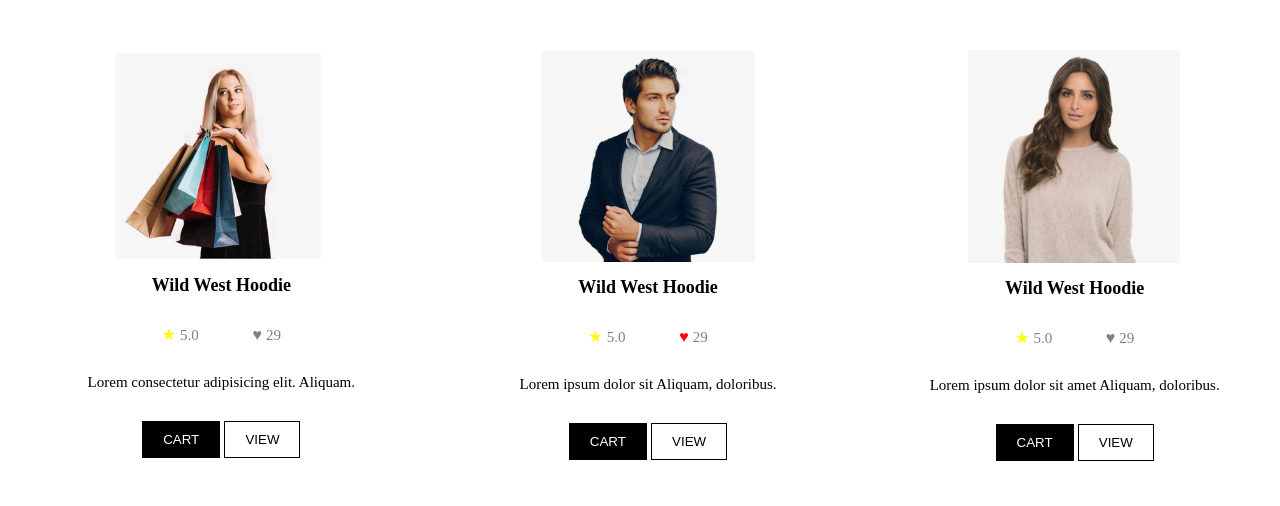
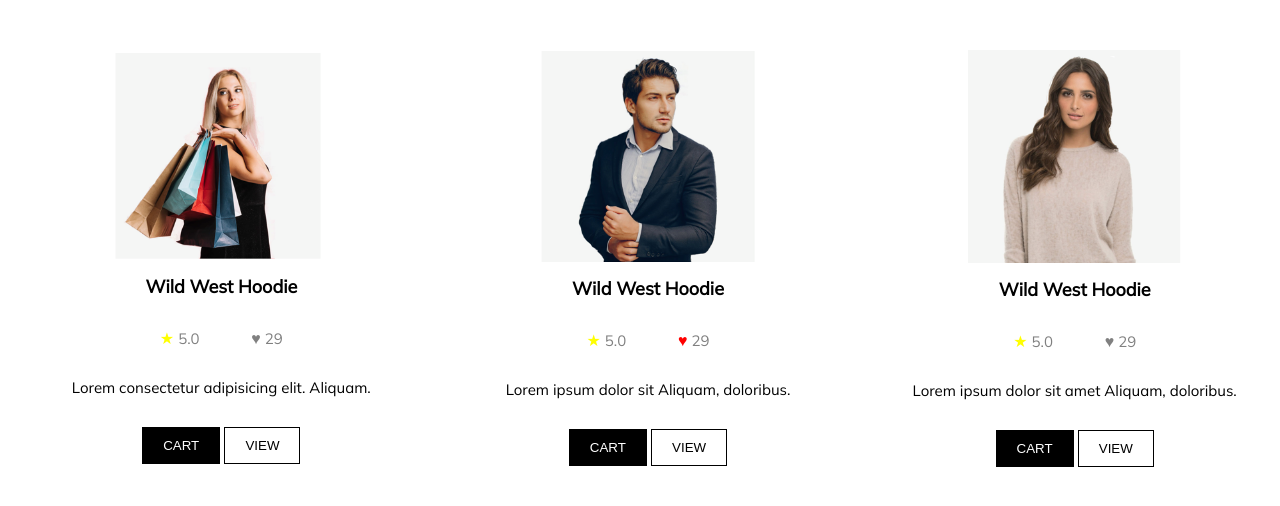
Before and after one commit to florinpop866/SIIT_Florin_pop, a plain HTML site: page 03 week/otp shop/home.html in a window 1280 px wide. Drawn offline with Linux system fonts and the light colour scheme.

Commit message:
add font family

```diff
--- a/03 week/otp shop/style.css
+++ b/03 week/otp shop/style.css
@@ -54,6 +54,7 @@ h2 {
   text-align: center;
   margin-top: 15px;
   font-size: 18px;
+  font-family: 'Mulish', sans-serif;
 }
 img {
   align-self: center;
@@ -76,4 +77,5 @@ main {
 p {
   font-size: 15px;
   text-align: center;
+  font-family: 'Mulish', sans-serif;
 }
```
